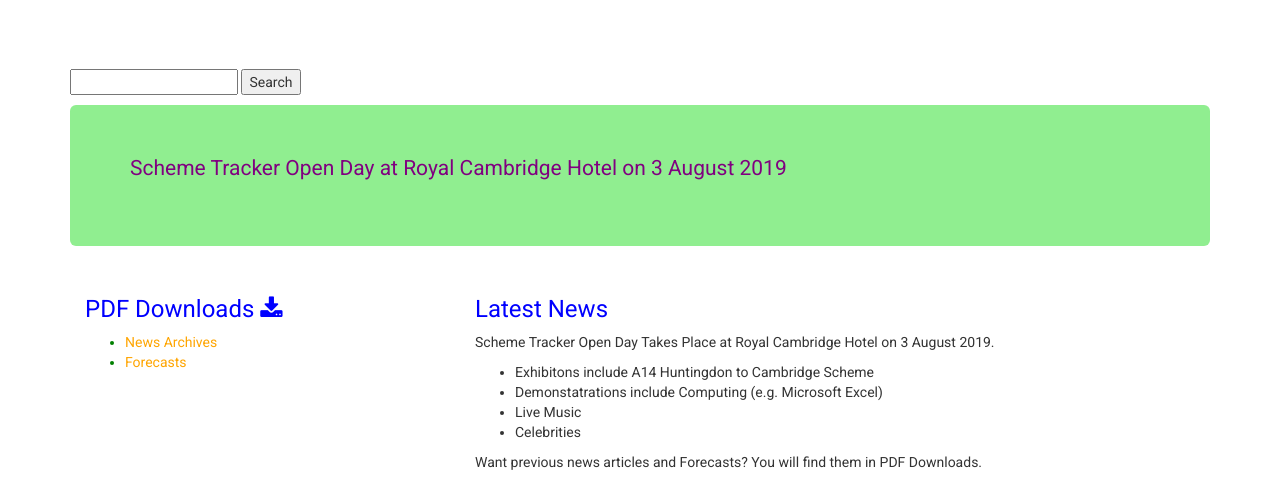
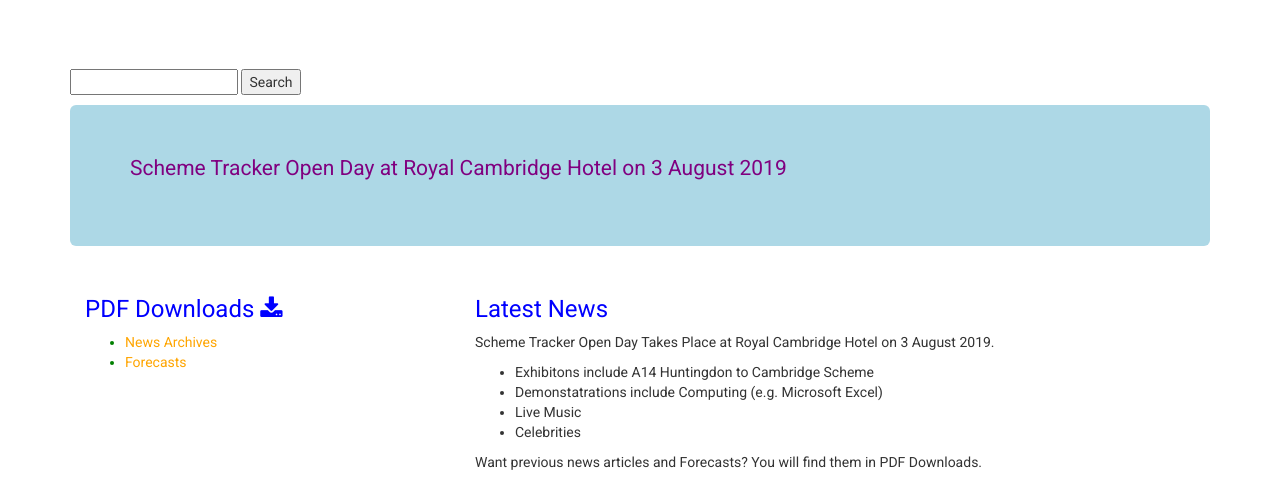
Before and after one commit to derektypist/scheme-tracker, a Django app: page /news/ in a window 1280 px wide. Shown: the part 81-567 px from the top of the page. Run offline with Django 3.2, Linux system fonts and the light colour scheme; some libraries are stand-ins or nearby versions.

Commit message:
Changed background color of jumbotron to light blue

```diff
--- a/static/css/custom.css
+++ b/static/css/custom.css
@@ -185,7 +185,7 @@
 
 /* Jumbotron */
 .jumbotron {
-    background-color: lightgreen;
+    background-color: lightblue;
     color: purple;
 }
 
```
